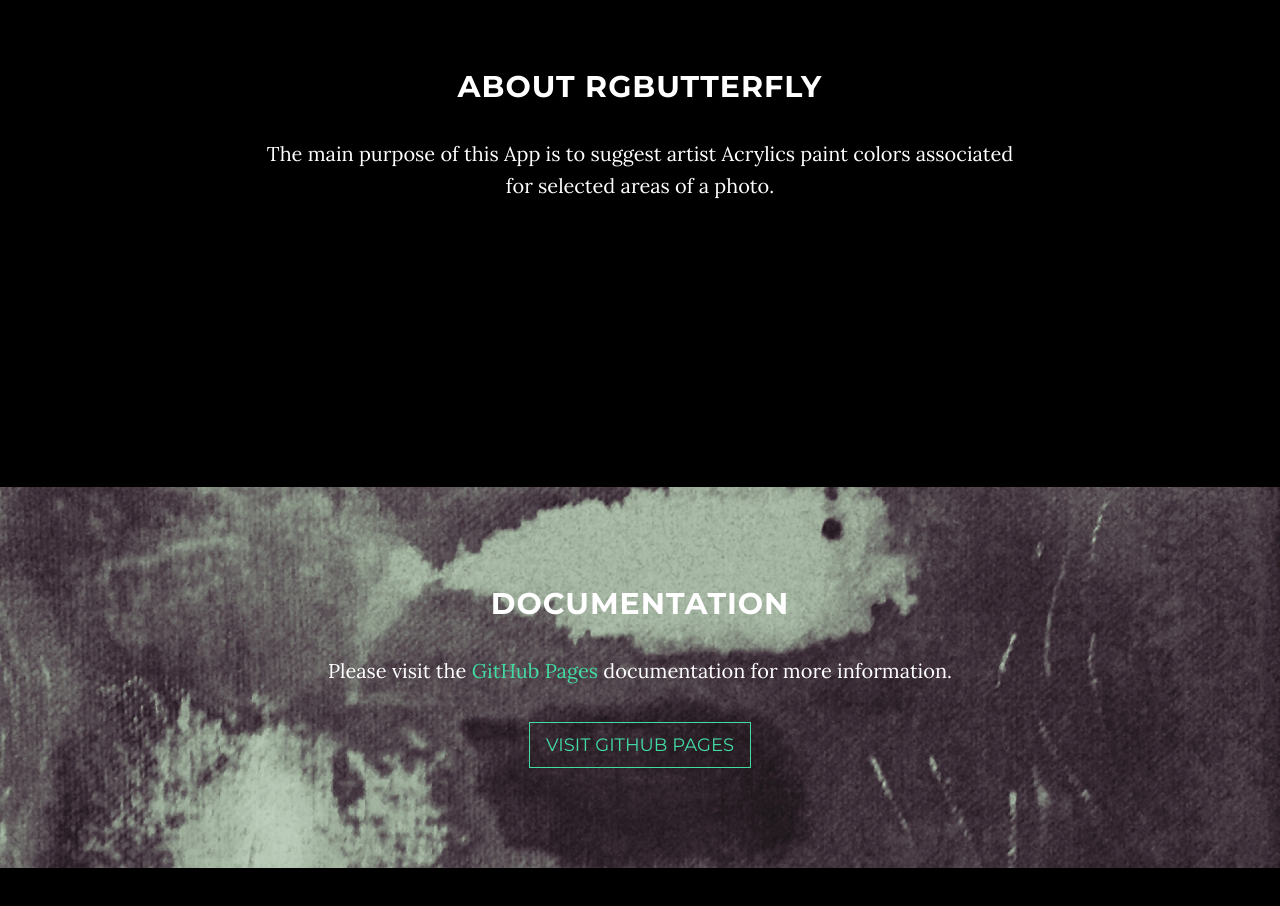
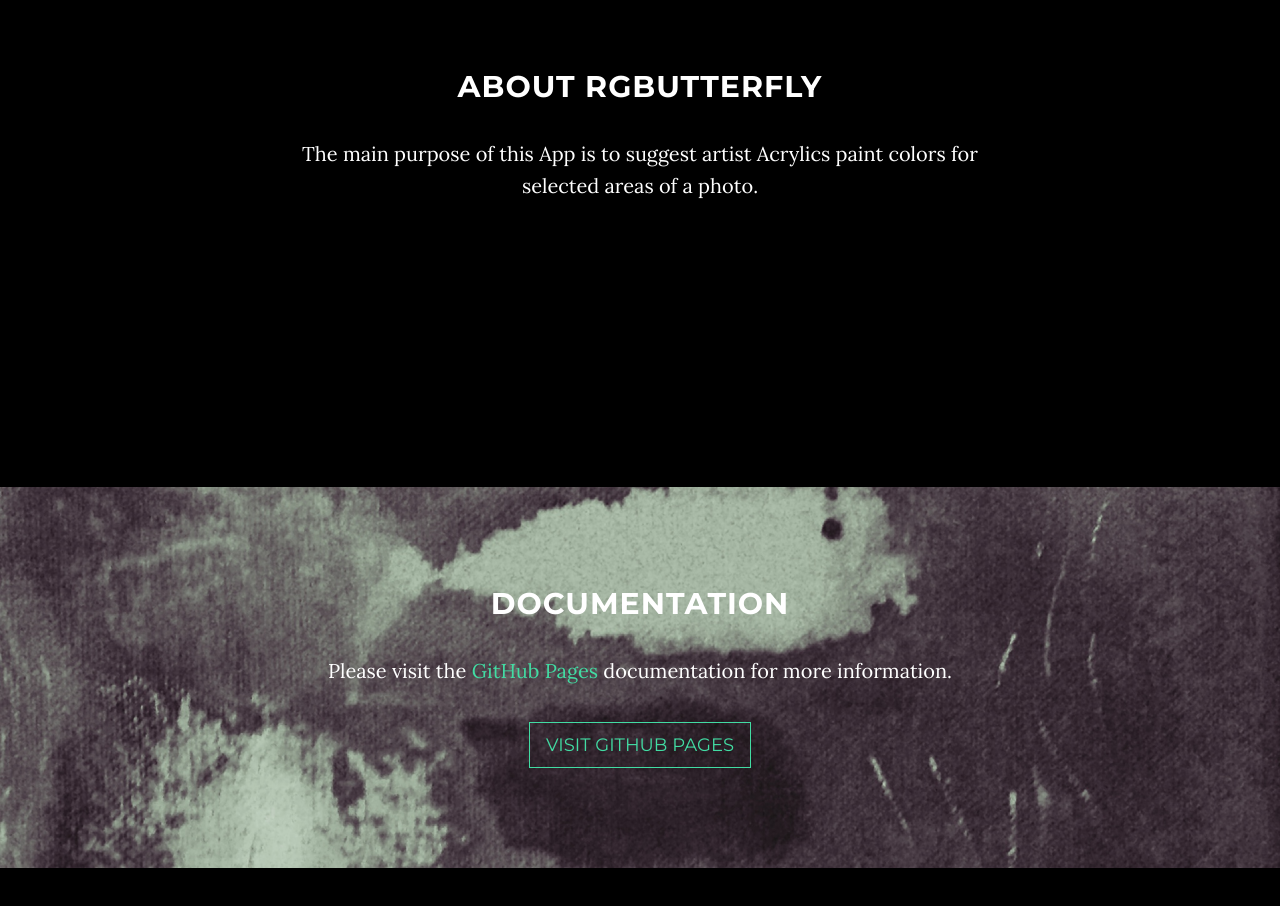
Before and after one commit to spineo/rgbutterfly-site, a website: page index.html in a window 1280 px wide. Shown: the part 980-1886 px from the top of the page. Drawn offline with nearby package versions, Linux system fonts and the light colour scheme; some packages are replaced by stand-ins of ours.

Commit message:
Fixed 'About' section typo.

```diff
--- a/index.html
+++ b/index.html
@@ -93,7 +93,7 @@
         <div class="row">
             <div class="col-lg-8 col-lg-offset-2">
                 <h2>About RGButterfly</h2>
-                <p>The main purpose of this App is to suggest artist Acrylics paint colors associated for selected areas of a photo.</p>
+                <p>The main purpose of this App is to suggest artist Acrylics paint colors for selected areas of a photo.</p>
             </div>
         </div>
     </section>
```
